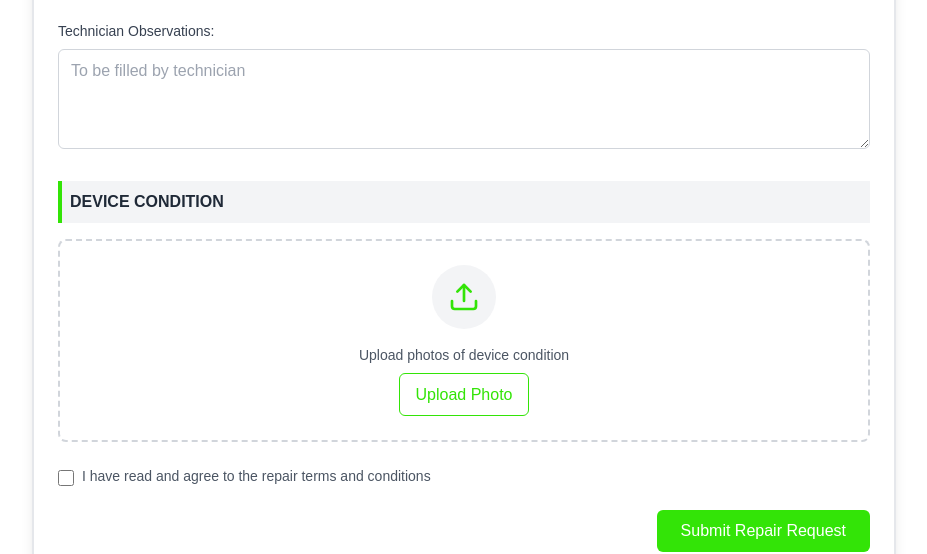
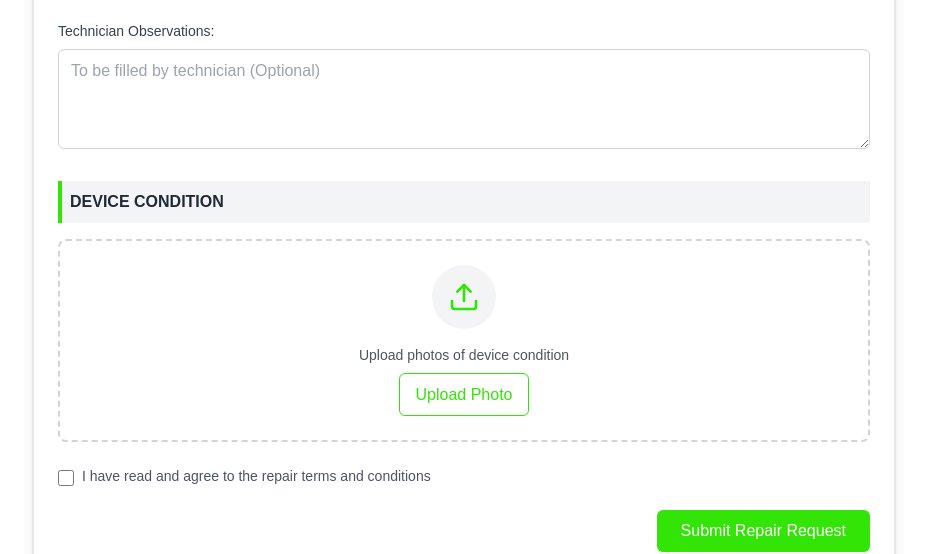
Before and after one commit to pawekz/SERV-IT-MANAGER, a React (Vite) app in the folder frontend/: page /repaircheckin in a window 1280 px wide. Shown: the part 880-1434 px from the top of the page, without its empty margins (176-1103 px from the left). Built offline with nearby package versions, Linux system fonts and the light colour scheme.

Commit message:
just added a span tag to the repair checkin form terms and condition part

```diff
--- a/frontend/src/pages/RepairCheckInForm/RepairCheckInForm.jsx
+++ b/frontend/src/pages/RepairCheckInForm/RepairCheckInForm.jsx
@@ -183,7 +183,7 @@ export default function RepairCheckinForm() {
                                     </label>
                                     <textarea
                                         id="technicianObservations"
-                                        placeholder="To be filled by technician"
+                                        placeholder="To be filled by technician (Optional)"
                                         className="w-full px-3 py-2 border border-gray-300 rounded-md focus:outline-none focus:ring-2 focus:ring-[#33e407] focus:border-transparent min-h-[100px]"
                                     ></textarea>
                                 </div>
@@ -237,7 +237,7 @@ export default function RepairCheckinForm() {
                                     required
                                 />
                                 <label htmlFor="terms" className="text-sm text-gray-600">
-                                    I have read and agree to the repair terms and conditions
+                                    I have read and agree to the repair <span>terms and conditions</span>
                                 </label>
                             </div>
                         </div>
```
